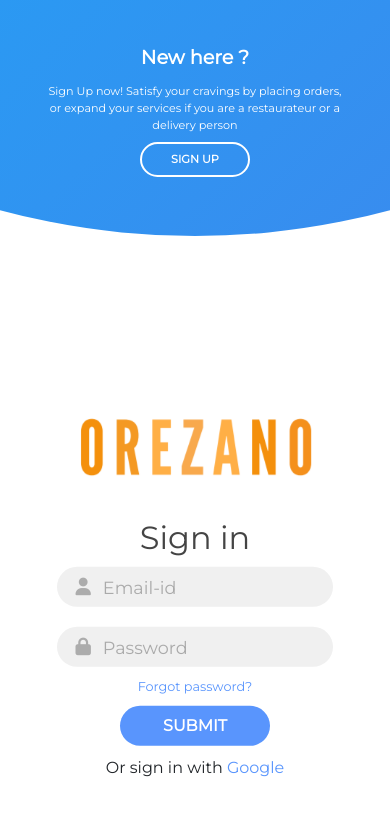
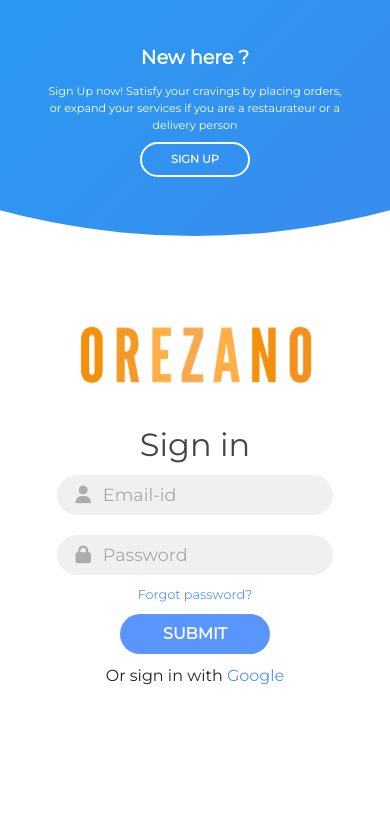
Before and after one commit to adibyju/Orezano_food_delivery_app, a React (Create React App) app in the folder orezano_react_folder/: page / in a window 390 px wide. Shown: the top 816 px of the page. Built offline with nearby package versions, Linux system fonts and the light colour scheme.

Commit message:
Update changes

```diff
--- a/orezano_react_folder/src/Components/SignInUp.js
+++ b/orezano_react_folder/src/Components/SignInUp.js
@@ -18,7 +18,7 @@
 
   return (
     <>
-      {/* <LandingPage /> */}
+      <LandingPage />
       <div className={SIUCSS.container} ref={Container}>
         <div className={SIUCSS['forms-container']}>
           <div className={SIUCSS['signin-signup']}>
--- a/orezano_react_folder/src/Components/SignInUp.module.css
+++ b/orezano_react_folder/src/Components/SignInUp.module.css
@@ -335,10 +335,12 @@
     min-height: 800px;
     height: 100vh;
   }
+
   .signin-signup {
     width: 100%;
     top: 95%;
-    transform: translate(-50%, -100%);
+    /* change here */
+    transform: translate(-50%, -130%);
     transition: 1s 0.8s ease-in-out;
   }
 
@@ -424,6 +426,7 @@
 
   .right-panel .image,
   .right-panel .content {
+    /* transform: translateY(300px); */
     transform: translateY(300px);
   }
 
@@ -458,8 +461,8 @@
   }
 
   .forms-container {
-    /* position: absolute; */
-    position: relative;
+    position: absolute;
+    /* position: relative; */
     width: 100%;
     height: 100%;
     top: 0;
@@ -471,6 +474,7 @@
     font-size: 1rem;
     margin-bottom: 0;
   }
+
 }
 
 @media (max-width: 570px) {
```
